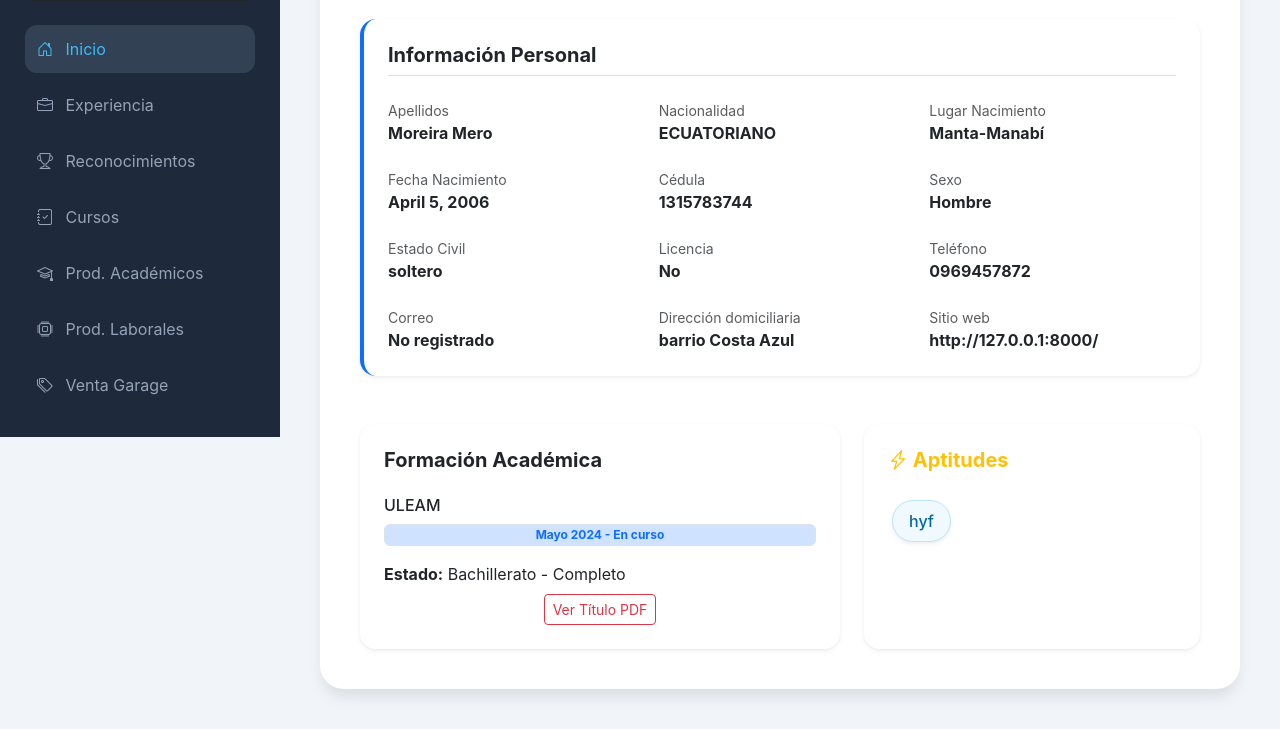
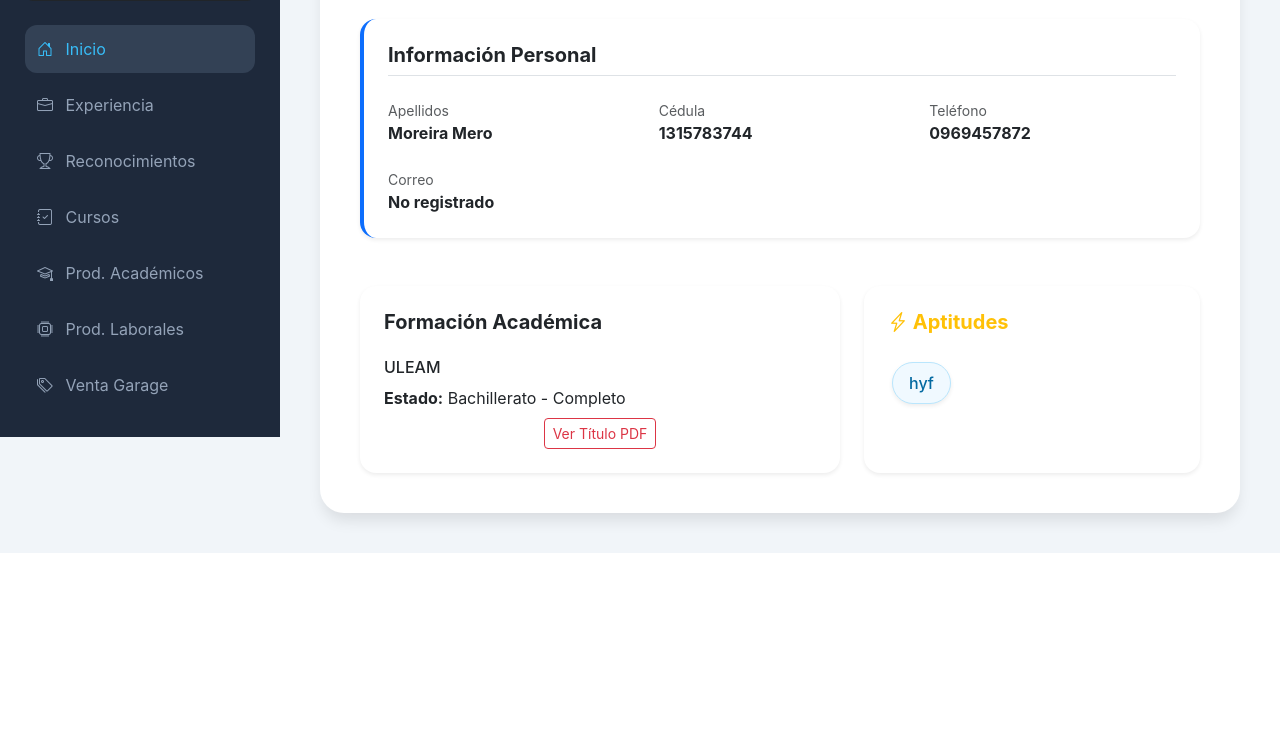
Before and after one commit to joverm12/hoja-de-vida_v2, a Django app: page / in a window 1280 px wide. Shown: the part 363-1092 px from the top of the page. After the commit the page ends 916 px from the top, so only its background shows below. Run offline with Django 5.2, Linux system fonts and the light colour scheme; data comes from the database, SQL or seed files in the repository; tables that the repository leaves empty hold one stand-in row (values such as "Sample post").

Commit message:
vamos otra vez

```diff
--- a/cv/templates/index.html
+++ b/cv/templates/index.html
@@ -233,17 +245,9 @@
             <h5 class="fw-bold mb-4 text-dark border-bottom pb-2">Información Personal</h5>
             <div class="row row-cols-1 row-cols-md-3 g-4">
                 <div class="col"><small class="text-muted d-block">Apellidos</small><strong>{{ p.apellidos }}</strong></div>
-                <div class="col"><small class="text-muted d-block">Nacionalidad</small><strong>{{ p.nacionalidad }}</strong></div>
-                <div class="col"><small class="text-muted d-block">Lugar Nacimiento</small><strong>{{ p.lugarnacimiento }}</strong></div>
-                <div class="col"><small class="text-muted d-block">Fecha Nacimiento</small><strong>{{ p.fechanacimiento }}</strong></div>
                 <div class="col"><small class="text-muted d-block">Cédula</small><strong>{{ p.numerocedula }}</strong></div>
-                <div class="col"><small class="text-muted d-block">Sexo</small><strong>{{ p.get_sexo_display }}</strong></div>
-                <div class="col"><small class="text-muted d-block">Estado Civil</small><strong>{{ p.estadocivil }}</strong></div>
-                <div class="col"><small class="text-muted d-block">Licencia</small><strong>{{ p.licenciaconducir|default:"No" }}</strong></div>
                 <div class="col"><small class="text-muted d-block">Teléfono</small><strong>{{ p.telefonofijo }}</strong></div>
                 <div class="col"><small class="text-muted d-block">Correo</small><strong>{{ p.email|default:"No registrado" }}</strong></div>
-                <div class="col"><small class="text-muted d-block">Dirección domiciliaria</small><strong>{{ p.direcciondomiciliaria }}</strong></div>
-                <div class="col"><small class="text-muted d-block">Sitio web</small><strong>{{ p.sitioweb|default:"N/A" }}</strong></div>
             </div>
         </div>
         <div class="row g-4">
@@ -251,9 +255,7 @@
                 <div class="card border-0 shadow-sm p-4 h-100 rounded-4">
                     <h5 class="fw-bold mb-4">Formación Académica</h5>
                     <h6>{{ p.universidad }}</h6>
-                    <span class="badge bg-primary-subtle text-primary border px-3 mb-3">{{ p.periodo_u }}</span>
                     <p class="mb-2"><strong>Estado:</strong> {{ p.bachillerato_status }}</p>
-
                     <div style="clear: both; display: block; width: 100%; text-align: center;">
                         {% if p.certificado_bachiller_pdf %}
                             <a href="{{ p.certificado_bachiller_pdf.url }}" target="_blank" class="btn btn-sm btn-outline-danger btn-ver-pdf no-print">Ver Título PDF</a>
@@ -262,7 +264,6 @@
                             <img src="{{ p.vista_previa_titulo.url }}" class="pdf-preview-print">
                         {% endif %}
                     </div>
-                    <div style="clear: both;"></div>
                 </div>
             </div>
             <div class="col-md-5">
@@ -273,87 +274,62 @@
             </div>
         </div>
     </div>
-    <div id="exp" class="section-view print-include">
+
+    <div id="exp" class="section-view">
         <h2 class="fw-bold mb-4 text-primary border-bottom pb-2">Experiencia Laboral</h2>
         {% for e in experiencias %}
             <div class="card p-4 mb-3 border-0 shadow-sm border-start border-5 border-primary">
                 <h5 class="fw-bold mb-1">{{ e.cargodesempenado }}</h5>
-                <p class="text-primary mb-2 fw-bold">{{ e.nombrempresa }} - {{ e.lugarempresa|default:"" }}</p>
-                <div class="row g-2 mb-2 small text-muted">
-                    <div class="col-md-6">{% if e.emailempresa %}<i class="bi bi-envelope"></i> {{ e.emailempresa }}{% endif %}</div>
-                    <div class="col-md-6">{% if e.sitiowebempresa %}<i class="bi bi-globe"></i> {{ e.sitiowebempresa }}{% endif %}</div>
-                    <div class="col-md-6">{% if e.nombrecontactoempresarial %}<i class="bi bi-person"></i> {{ e.nombrecontactoempresarial }}{% endif %}</div>
-                    <div class="col-md-6">{% if e.telefonocontactoempresarial %}<i class="bi bi-telephone"></i> {{ e.telefonocontactoempresarial }}{% endif %}</div>
-                </div>
-                <small class="text-muted d-block mb-2"><strong>Periodo:</strong> {{ e.fechainiciogestion }} a {{ e.fechafingestion|default:"Actualidad" }}</small>
-
-                <div style="clear: both; display: block; width: 100%;">
-                    {% if e.rutacertificado %}
-                        <a href="{{ e.rutacertificado.url }}" target="_blank" class="btn btn-sm btn-link text-primary p-0 btn-ver-pdf no-print">Ver Certificado</a>
-                    {% endif %}
-                    {% if e.vista_previa_exp %} <img src="{{ e.vista_previa_exp.url }}" class="pdf-preview-print"> {% endif %}
-                </div>
-                <div style="clear: both;"></div>
-
-                <p class="mt-2 text-wrap-print" style="text-align: justify;">{{ e.descripcionfunciones }}</p>
+                <p class="text-primary mb-2 fw-bold">{{ e.nombrempresa }}</p>
+                {% if e.vista_previa_exp %} <img src="{{ e.vista_previa_exp.url }}" class="pdf-preview-print"> {% endif %}
+                <p class="mt-2 text-wrap-print">{{ e.descripcionfunciones }}</p>
             </div>
         {% endfor %}
     </div>
-    <div id="reco" class="section-view print-include">
+
+    <div id="reco" class="section-view">
         <h2 class="fw-bold mb-4 text-primary border-bottom pb-2">Reconocimientos</h2>
         {% for r in reconocimientos %}
             <div class="card p-4 mb-3 border-0 shadow-sm bg-light rounded-4">
                 <h6 class="fw-bold mb-1">{{ r.nombrereconocimiento }}</h6>
-                <p class="small text-muted">{{ r.institucionqueotorga }} ({{ r.fechareconocimiento }})</p>
-                <div style="clear: both; display: block; width: 100%;">
-                    {% if r.comprobante_archivo %}
-                        <a href="{{ r.comprobante_archivo.url }}" target="_blank" class="btn btn-sm btn-link text-primary p-0 btn-ver-pdf no-print">Ver Comprobante</a>
-                    {% endif %}
-                    {% if r.vista_previa_reco %} <img src="{{ r.vista_previa_reco.url }}" class="pdf-preview-print"> {% endif %}
-                </div>
-                <div style="clear: both;"></div>
+                {% if r.vista_previa_reco %} <img src="{{ r.vista_previa_reco.url }}" class="pdf-preview-print"> {% endif %}
                 <p class="mt-2 text-wrap-print">{{ r.descripcion }}</p>
             </div>
         {% endfor %}
     </div>
-    <div id="cur" class="section-view print-include">
+
+    <div id="cur" class="section-view">
         <h2 class="fw-bold mb-4 text-primary border-bottom pb-2">Cursos Realizados</h2>
         {% for c in cursos %}
             <div class="card p-4 mb-3 border-0 shadow-sm border-start border-4 border-info rounded-4">
                 <h6 class="fw-bold mb-1">{{ c.nombrerecurso }}</h6>
-                <p class="small text-muted"><strong>{{ c.entidadpatrocinadora }}</strong></p>
-                <small class="text-muted d-block mb-2"><strong>Periodo:</strong> {{ c.fechainicio }} a {{ c.fechafin }} ({{ c.totalhoras }}h)</small>
-                <div style="clear: both; display: block; width: 100%;">
-                    {% if c.rutacertificado %}
-                        <a href="{{ c.rutacertificado.url }}" target="_blank" class="btn btn-sm btn-outline-info btn-ver-pdf no-print">Ver Certificado</a>
-                    {% endif %}
-                    {% if c.vista_previa_cur %} <img src="{{ c.vista_previa_cur.url }}" class="pdf-preview-print"> {% endif %}
-                </div>
-                <div style="clear: both;"></div>
+                <small class="text-muted d-block mb-2">Horas: {{ c.totalhoras }}h</small>
+                {% if c.vista_previa_cur %} <img src="{{ c.vista_previa_cur.url }}" class="pdf-preview-print"> {% endif %}
             </div>
         {% endfor %}
     </div>
-    <div id="paca" class="section-view print-include">
+
+    <div id="paca" class="section-view">
         <h2 class="fw-bold mb-4 text-primary border-bottom pb-2">Prod. Académicos</h2>
         {% for i in academicos %}
             <div class="card p-4 mb-3 border-0 shadow-sm border-start border-5 border-info rounded-4">
                 <h5 class="fw-bold mb-1">{{ i.nombrerecurso }}</h5>
-                <p class="text-muted small mb-2">Categoría: {{ i.clasificador }}</p>
                 <p class="mb-0 text-secondary text-wrap-print">{{ i.descripcion }}</p>
             </div>
         {% endfor %}
     </div>
-    <div id="plab" class="section-view print-include">
+
+    <div id="plab" class="section-view">
         <h2 class="fw-bold mb-4 text-primary border-bottom pb-2">Prod. Laborales</h2>
         {% for i in laborales %}
             <div class="card p-4 mb-3 border-0 shadow-sm border-start border-5 border-success rounded-4">
                 <h5 class="fw-bold mb-1">{{ i.nombreproducto }}</h5>
-                <small class="text-muted d-block mb-2">Fecha: {{ i.fechaproducto }}</small>
                 <p class="text-secondary small mb-0 border-top pt-2 text-wrap-print">{{ i.descripcion }}</p>
             </div>
         {% endfor %}
     </div>
-    <div id="gar" class="section-view print-include">
+
+    <div id="gar" class="section-view">
         <h2 class="fw-bold mb-4 text-primary border-bottom pb-2">Venta Garage</h2>
         <div class="row g-4">
             {% for g in garage %}
@@ -362,16 +338,8 @@
                     {% if g.foto_producto %} <img src="{{ g.foto_producto.url }}" class="card-img-top" style="height: 180px; object-fit: cover;"> {% endif %}
                     <div class="card-body text-center">
                         <h6 class="fw-bold">{{ g.nombreproducto }}</h6>
-                        {% if g.estadoproducto == 'Bueno' %}
-                            <span class="badge bg-success mb-2">Estado: {{ g.estadoproducto }}</span>
-                        {% else %}
-                            <span class="badge bg-warning text-dark mb-2">Estado: {{ g.estadoproducto }}</span>
-                        {% endif %}
-                        <div class="mb-2">
-                             <span class="badge bg-danger fs-6 mb-2">${{ g.valordelbien }}</span>
-                        </div>
+                        <span class="badge bg-danger fs-6 mb-2">${{ g.valordelbien }}</span>
                         <p class="small text-muted text-wrap-print">{{ g.descripcion|default:"" }}</p>
-                        <small class="text-muted d-block mt-2">Publicado: {{ g.fecha_publicacion|date:"Y" }}</small>
                     </div>
                 </div>
             </div>
@@ -382,12 +350,24 @@
 </div>
 
 <script>
+    // FUNCIÓN SHOW MEJORADA: Forzamos el display para evitar conflictos con el CSS de impresión
     function show(id, btn) {
-        document.querySelectorAll('.section-view').forEach(p => p.classList.remove('active'));
+        document.querySelectorAll('.section-view').forEach(v => {
+            v.classList.remove('active');
+            v.style.display = 'none'; // Ocultado manual para la web
+        });
+
         document.querySelectorAll('.nav-btn').forEach(b => b.classList.remove('btn-active'));
-        document.getElementById(id).classList.add('active');
+
+        const target = document.getElementById(id);
+        if (target) {
+            target.classList.add('active');
+            target.style.display = 'block'; // Mostrado manual para la web
+        }
         btn.classList.add('btn-active');
     }
+
+    // FUNCIÓN DE SELECCIÓN RECUPERADA PARA LOS CHECKBOXES
     function imprimirSeleccion() {
         document.querySelectorAll('.section-view').forEach(s => s.classList.remove('print-include'));
         document.getElementById('inicio').classList.add('print-include');
```
Also changed, not shown: other parts of cv/templates/index.html (+26 -14 lines).
